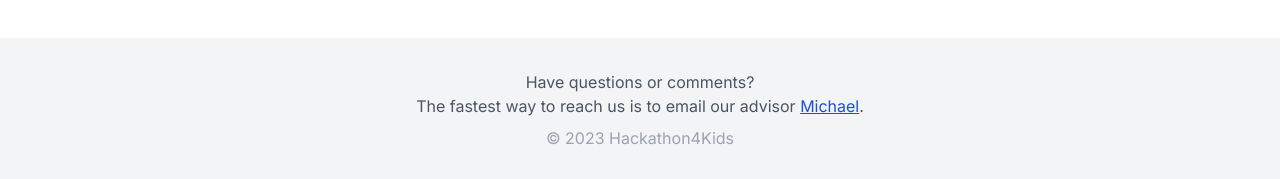
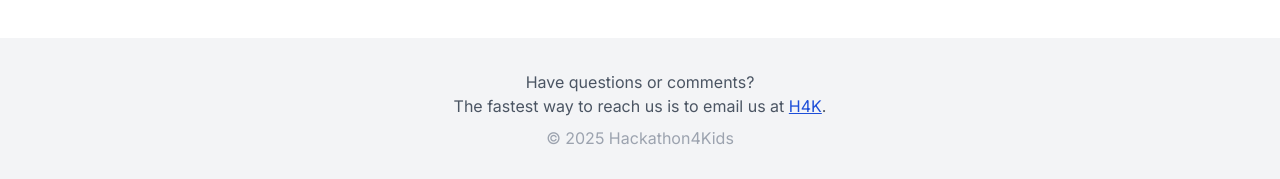
Before and after one commit to hellolol346/hackathon4kids.org, a Next.js app: page / in a window 1280 px wide. Shown: the part 655-834 px from the top of the page. Built offline with nearby package versions, Linux system fonts and the light colour scheme.

Commit message:
Update Footer.tsx

```diff
--- a/src/app/Footer.tsx
+++ b/src/app/Footer.tsx
@@ -4,14 +4,14 @@ const Footer = () => {
       <p className="mt-auto text-center text-gray-600 mb-2 mx-5">
         Have questions or comments?
         <br />
-        The fastest way to reach us is to email our advisor
+        The fastest way to reach us is to email us at
         {' '}
-        <a href="mailto:michaellan202@gmail.com" className="underline text-blue-700">
-          Michael
+        <a href="mailto:hackathon4kidsevent@gmail.com" className="underline text-blue-700">
+          H4K
         </a>.
       </p>
       <p className="mt-auto text-center text-gray-400">
-        &copy; 2023 Hackathon4Kids
+        &copy; 2025 Hackathon4Kids
       </p>
     </div>
   )
```
